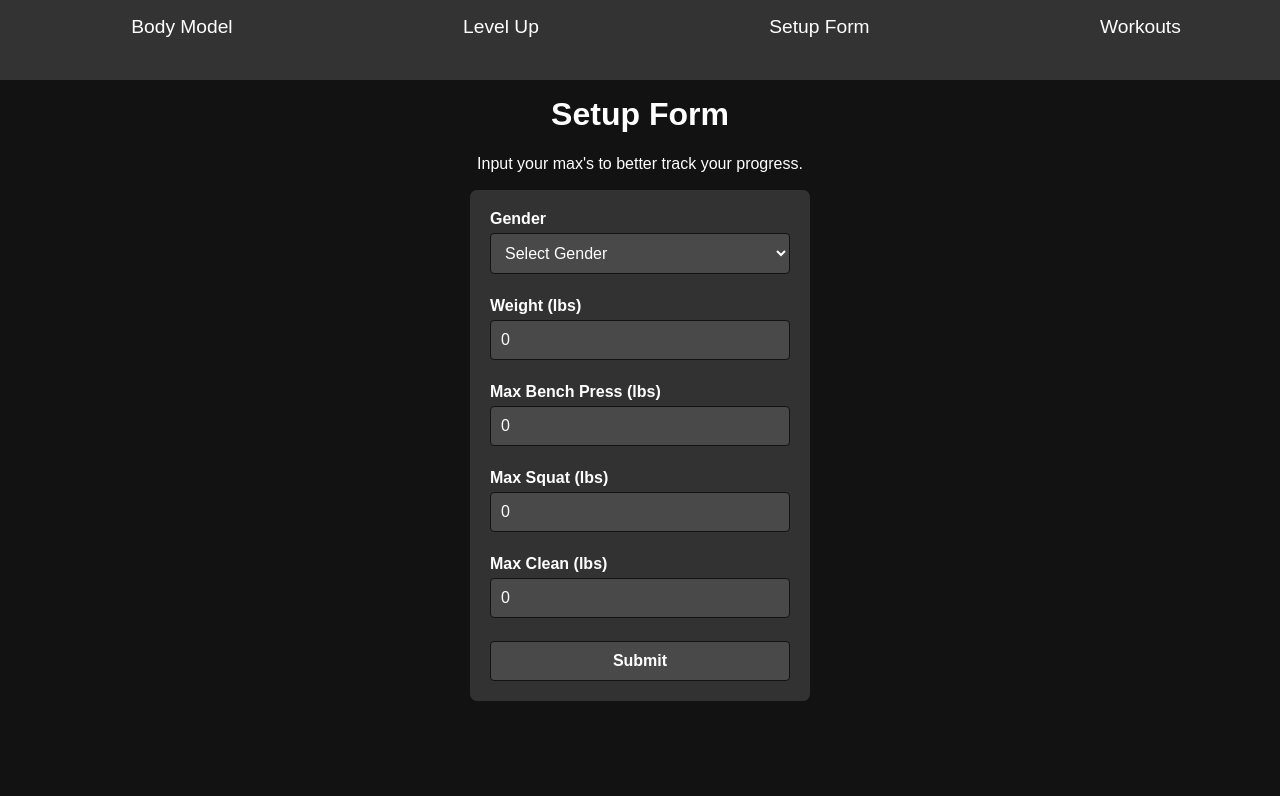
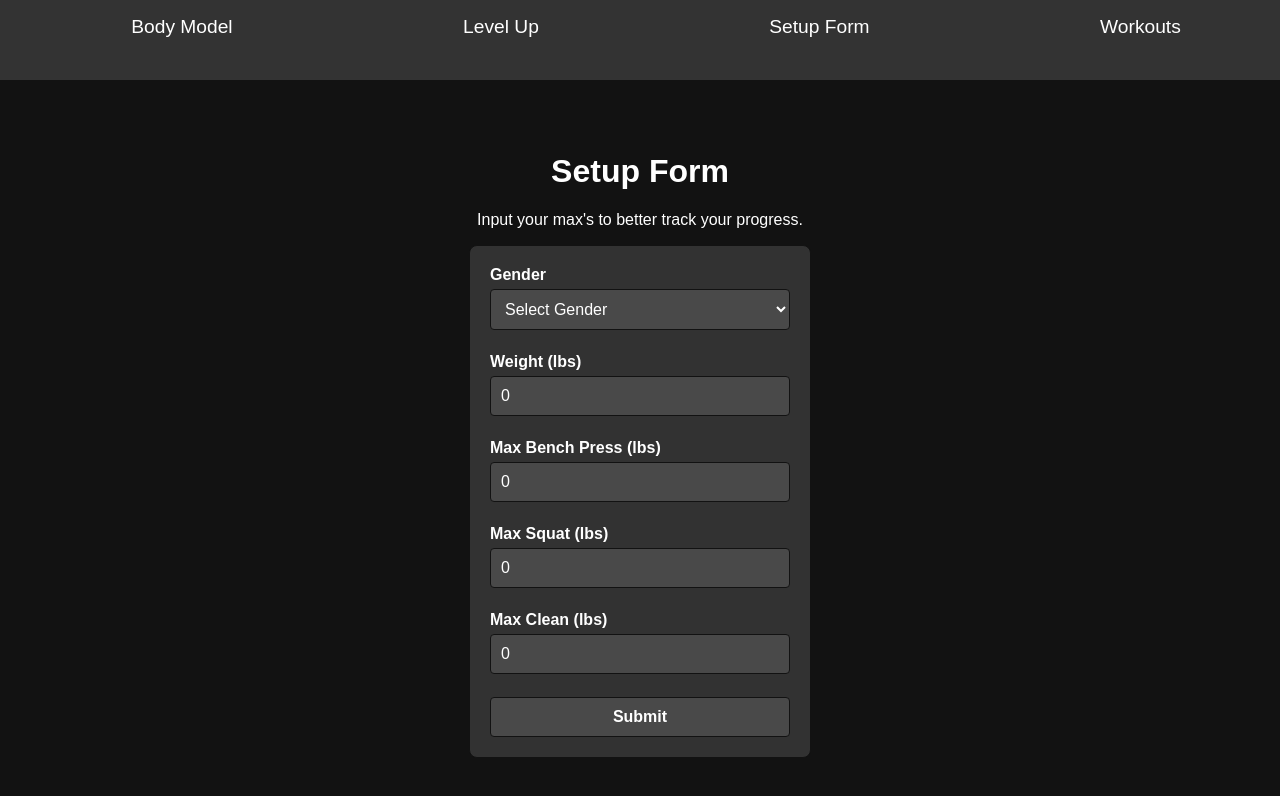
Before and after one commit to tario-you/nova, a React (Create React App) app: page /setup-form in a window 1280 px wide. Shown: the top 796 px of the page. Built offline with nearby package versions, Linux system fonts and the light colour scheme.

Commit message:
stashed from pre jerry work on tario computer

```diff
--- a/src/components/SetupForm/SetupForm.css
+++ b/src/components/SetupForm/SetupForm.css
@@ -2,8 +2,11 @@
 .main-container {
   display: flex;
   flex-direction: column;
-  height: 100vh;
+  justify-content: center;
   align-items: center;
+  min-height: 100vh;
+  padding: 20px;
+  box-sizing: border-box;
 }
 
 /* instruction container */
```
